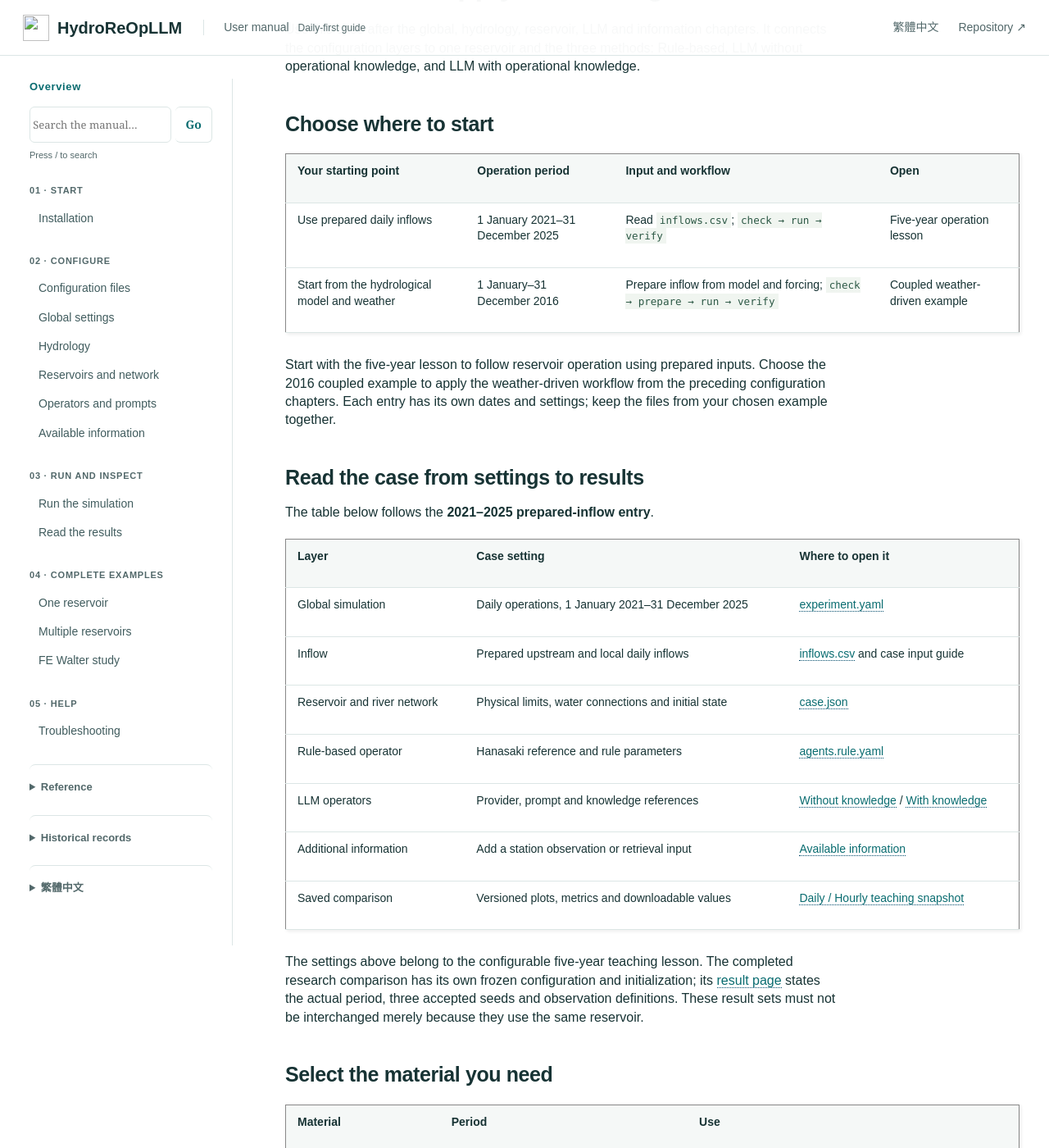
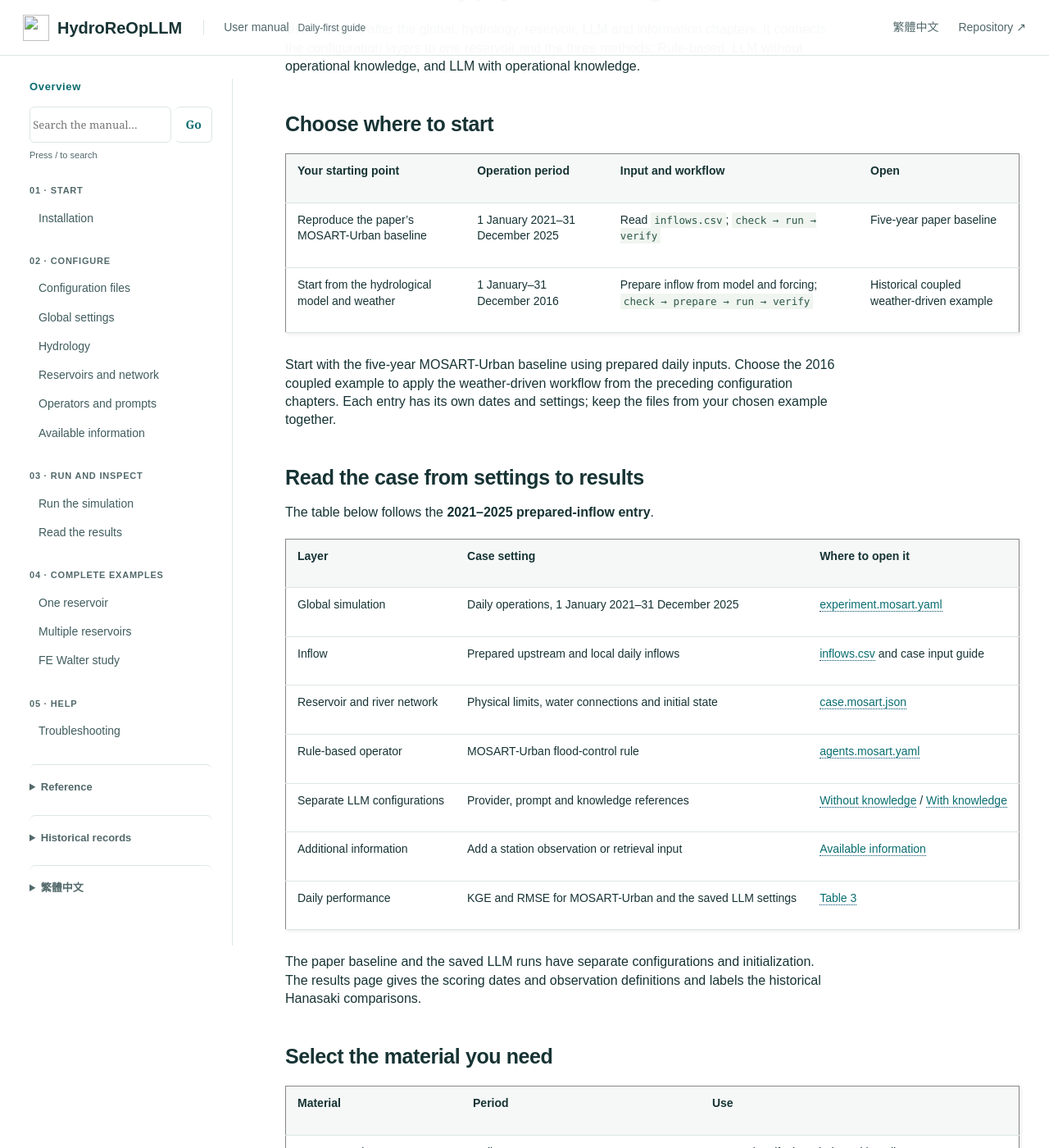
Before and after one commit to WenyuChiou/HydroReOpLLM, a Sphinx documentation site: the page built from docs/CASE_STUDIES.md, in a window 1280 px wide and 1400 px high, scrolled down 222 px. Shown: the whole window at 82% size. Built offline with Sphinx 7.4.7, drawn with Linux system fonts in a browser that asks for light colours; some of the changed text lies outside the part shown.

Commit message:
fix: Preserve fallback recovery and align the FE Walter paper entry (#70)
Independent review: Claude Opus 5.5 PASS for both fallback findings, the paper entry and Table 3, with targeted module metadata recheck on tree 9d61b5541179aa7fe465923bb6ffd012107a57e3.

```diff
--- a/docs/CASE_STUDIES.md
+++ b/docs/CASE_STUDIES.md
@@ -9,11 +9,10 @@ operational knowledge.
 
 | Your starting point | Operation period | Input and workflow | Open |
 |---|---|---|---|
-| Use prepared daily inflows | 1 January 2021–31 December 2025 | Read `inflows.csv`; `check → run → verify` | [Five-year operation lesson](../examples/fe_walter/operation/README.md) |
-| Start from the hydrological model and weather | 1 January–31 December 2016 | Prepare inflow from model and forcing; `check → prepare → run → verify` | [Coupled weather-driven example](../examples/fe_walter/coupled/README.md) |
+| Reproduce the paper’s MOSART-Urban baseline | 1 January 2021–31 December 2025 | Read `inflows.csv`; `check → run → verify` | [Five-year paper baseline](../examples/fe_walter/operation/README.md#paper-baseline-with-mosart-urban) |
+| Start from the hydrological model and weather | 1 January–31 December 2016 | Prepare inflow from model and forcing; `check → prepare → run → verify` | [Historical coupled weather-driven example](../examples/fe_walter/coupled/README.md) |
 
-Start with the five-year lesson to follow reservoir operation using prepared
-inputs. Choose the 2016 coupled example to apply the weather-driven workflow
+Start with the five-year MOSART-Urban baseline using prepared daily inputs. Choose the 2016 coupled example to apply the weather-driven workflow
 from the preceding configuration chapters. Each entry has its own dates and
 settings; keep the files from your chosen example together.
 
@@ -23,26 +22,24 @@ The table below follows the **2021–2025 prepared-inflow entry**.
 
 | Layer | Case setting | Where to open it |
 |---|---|---|
-| Global simulation | Daily operations, 1 January 2021–31 December 2025 | [experiment.yaml](../examples/fe_walter/operation/experiment.yaml) |
+| Global simulation | Daily operations, 1 January 2021–31 December 2025 | [experiment.mosart.yaml](../examples/fe_walter/operation/experiment.mosart.yaml) |
 | Inflow | Prepared upstream and local daily inflows | [inflows.csv](../examples/fe_walter/operation/inflows.csv) and [case input guide](../examples/fe_walter/operation/README.md) |
-| Reservoir and river network | Physical limits, water connections and initial state | [case.json](../examples/fe_walter/operation/case.json) |
-| Rule-based operator | Hanasaki reference and rule parameters | [agents.rule.yaml](../examples/fe_walter/operation/agents.rule.yaml) |
-| LLM operators | Provider, prompt and knowledge references | [Without knowledge](../examples/fe_walter/operation/llm_available.yaml) / [With knowledge](../examples/fe_walter/operation/llm_knowledge.yaml) |
+| Reservoir and river network | Physical limits, water connections and initial state | [case.mosart.json](../examples/fe_walter/operation/case.mosart.json) |
+| Rule-based operator | MOSART-Urban flood-control rule | [agents.mosart.yaml](../examples/fe_walter/coupled/agents.mosart.yaml) |
+| Separate LLM configurations | Provider, prompt and knowledge references | [Without knowledge](../examples/fe_walter/operation/llm_available.yaml) / [With knowledge](../examples/fe_walter/operation/llm_knowledge.yaml) |
 | Additional information | Add a station observation or retrieval input | [Available information](INFORMATION.md#add-an-observed-station-series) |
-| Saved comparison | Versioned plots, metrics and downloadable values | [Daily / Hourly teaching snapshot](results/fe_walter/completed/README.md) |
+| Daily performance | KGE and RMSE for MOSART-Urban and the saved LLM settings | [Table 3](results/fe_walter/completed/README.md#daily-performance-against-observations) |
 
-The settings above belong to the configurable five-year teaching lesson. The
-completed research comparison has its own frozen configuration and initialization;
-its [result page](results/fe_walter/completed/README.md) states the
-actual period, three accepted seeds and observation definitions. These result
-sets must not be interchanged merely because they use the same reservoir.
+The paper baseline and the saved LLM runs have separate configurations and
+initialization. The results page gives the scoring dates and observation
+definitions and labels the historical Hanasaki comparisons.
 
 ## Select the material you need
 
 | Material | Period | Use |
 |---|---|---|
-| [Executable operation lesson](../examples/fe_walter/operation/README.md) | Daily 2021–2025 | Follow the configuration and run a Rule-based lesson in a new folder |
-| [Completed comparison](results/fe_walter/completed/README.md) | Daily 2021–2025 and fixed Hourly Ida/Rain events | Read the accepted three-method figures and updated Table 3 |
+| [MOSART-Urban paper baseline](../examples/fe_walter/operation/README.md#paper-baseline-with-mosart-urban) | Daily 2021–2025 | Run and verify the rule-based baseline |
+| [Table 3 and historical comparisons](results/fe_walter/completed/README.md) | Daily 2021–2025 and fixed Hourly Ida/Rain events | Read current KGE/RMSE and archived figures |
 | [Historical illustration](../examples/fe_walter/results.md) | Daily 2016 | Inspect the older teaching example; do not use it as the current result |
 
 The [site and data guide](../examples/fe_walter/README.md) describes the reservoir
--- a/docs/FILE_INDEX.txt
+++ b/docs/FILE_INDEX.txt
@@ -185,6 +185,7 @@ docs/results/fe_walter/completed/hourly_events_AB.pdf
 docs/results/fe_walter/completed/hourly_events_AB.png
 docs/results/fe_walter/completed/hourly_events_AB.svg
 docs/results/fe_walter/completed/provenance.json
+docs/results/fe_walter/completed/table3_daily_kge_rmse.csv
 docs/results/fe_walter/completed/table3_daily_simulation_performance.md
 docs/results/fe_walter/completed/table3_daily_simulation_performance.pdf
 docs/results/fe_walter/completed/table3_daily_simulation_performance.png
--- a/docs/build.py
+++ b/docs/build.py
@@ -35,7 +35,7 @@ FIGURE_DOWNLOADS.update({
         "daily_chart_data.csv", "daily_run_range.csv", "daily_target_reference.csv",
         "hourly_chart_data.csv", "table3_daily_simulation_performance.png",
         "table3_daily_simulation_performance.pdf", "table3_summary.csv",
-        "table3_metrics_per_seed.csv", "provenance.json",
+        "table3_metrics_per_seed.csv", "table3_daily_kge_rmse.csv", "provenance.json",
     )
 })
 MAP_DOWNLOADS = {
```
Also changed, not shown: docs/MODULE_INVENTORY.md (+2 -2 lines), docs/results/fe_walter/completed/README.md (+40 -15 lines), docs/results/fe_walter/completed/table3_daily_kge_rmse.csv (added, +19 -0 lines), examples/fe_walter/README.zh-TW.md (+4 -3 lines), examples/fe_walter/operation/README.zh-TW.md (+18 -5 lines), docs/qa/module-inventory.json, examples/fe_walter/README.md, examples/fe_walter/operation/README.md, 5 other files.
